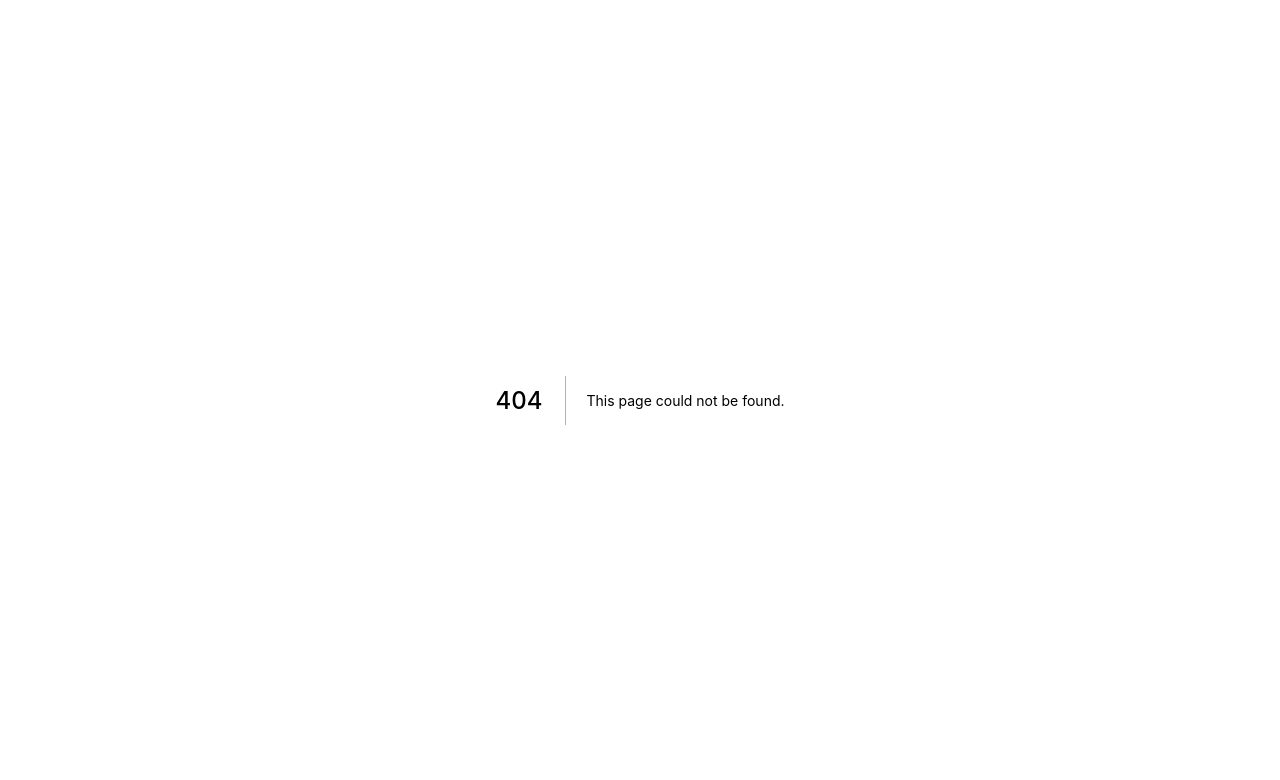
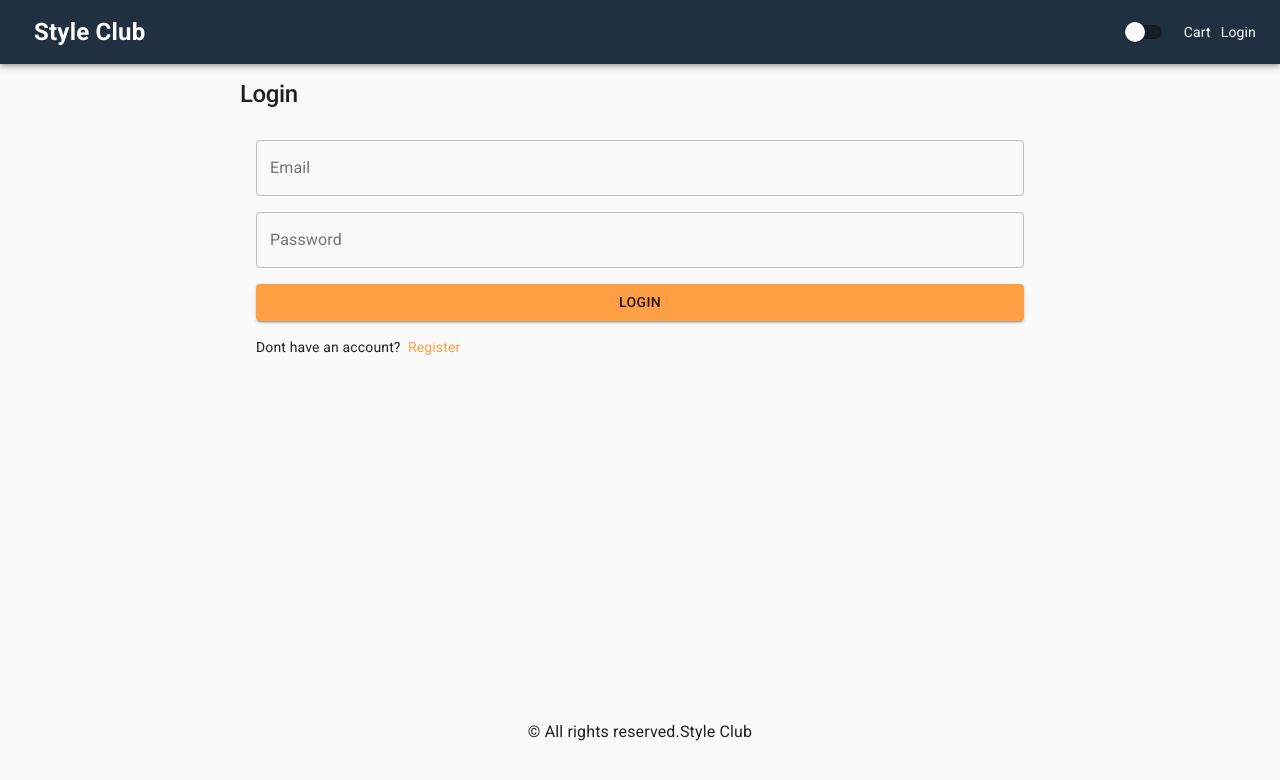
Before and after one commit to Aagam-Jain-113/style-club, a Next.js app: page /login in a window 1280 px wide. Before the commit this address had no page. Shown: the top 780 px of the page. Built offline with nearby package versions, Linux system fonts and the light colour scheme.

Commit message:
added: Login page

```diff
--- a/components/Layout.js
+++ b/components/Layout.js
@@ -1,14 +1,16 @@
 import React, { useContext } from 'react'
 import Head from 'next/head'
-import { AppBar, Container, createTheme, Link, Toolbar, Badge, Typography, ThemeProvider, CssBaseline, Switch } from '@material-ui/core'
+import { AppBar, Container, createTheme, Link, Menu, MenuItem, Toolbar, Badge, Typography, ThemeProvider, CssBaseline, Switch, Button } from '@material-ui/core'
 import useStyles from '../utils/styles'
 import NextLink from 'next/link'
 import { Store } from '../utils/Store'
 import Cookies from 'js-cookie';
+import { useRouter } from 'next/router'
 
 export default function Layout({ title, children, description }) {
+    const router = useRouter();
     const { state, dispatch } = useContext(Store);
-    const { darkMode, cart } = state;
+    const { darkMode, cart, userInfo } = state;
     const theme = createTheme({
         typography: {
             h1: {
@@ -41,6 +43,20 @@ export default function Layout({ title, children, description }) {
         const newDarkMode = !darkMode;
         Cookies.set('darkMode', newDarkMode ? 'ON' : 'OFF');
     };
+    const [anchorEl, setAnchorEl] = React.useState(null);
+    const loginClickHandler = (e) => {
+        setAnchorEl(e.currentTarget);
+    }
+    const loginMenuCloseHandler = () => {
+        setAnchorEl(null);
+    }
+    const logoutClickHandler = ()=>{
+        setAnchorEl(null);
+        dispatch({type: 'USER_LOGOUT'});
+        Cookies.remove('userInfo');
+        Cookies.remove('cartItems');
+        router.push('/');
+    }
     return (
         <div>
             <Head>
@@ -66,11 +82,36 @@ export default function Layout({ title, children, description }) {
                                 {(cart.cartItems.length > 0) ? <Badge color="secondary" badgeContent={cart.cartItems.length}>Cart</Badge> : 'Cart'}
                             </Link>
                         </NextLink>
-                        <NextLink href="/login" passHref>
-                            <Link>
-                                Login
-                            </Link>
-                        </NextLink>
+                        {userInfo ? (
+                            <>
+                                <Button
+                                    aria-controls="simple-menu"
+                                    aria-haspopup="true"
+                                    onClick={loginClickHandler}
+                                    className={classes.navbarButton}
+                                >
+                                    {userInfo.name}
+                                </Button>
+                                <Menu
+                                    id="simple-menu"
+                                    anchorEl={anchorEl}
+                                    keepMounted
+                                    open={Boolean(anchorEl)}
+                                    onClose={loginMenuCloseHandler}
+                                >
+                                    <MenuItem onClick={loginMenuCloseHandler}>Profile</MenuItem>
+                                    <MenuItem onClick={loginMenuCloseHandler}>
+                                        My account
+                                    </MenuItem>
+                                    <MenuItem onClick={logoutClickHandler}>Logout</MenuItem>
+                                </Menu>
+                            </>) :
+                            <NextLink href="/login" passHref>
+                                <Link>
+                                    Login
+                                </Link>
+                            </NextLink>
+                        }
                     </Toolbar>
                 </AppBar>
                 <Container className={classes.main}>
--- /dev/null
+++ b/models/User.js
@@ -0,0 +1,17 @@
+import mongoose  from "mongoose"
+
+const userSchema = new mongoose.Schema(
+    {
+        name: { type: String, required: true },
+        email: { type: String, required: true, unique: true },
+        password: { type: String, required: true },
+        isAdmin: { type: String, required: true, default: false },
+    },
+    {
+        timestamps: true,
+    }
+);
+
+const User = mongoose.models.User || mongoose.model('User', userSchema);
+
+export default User;
--- a/package.json
+++ b/package.json
@@ -8,7 +8,9 @@
   "dependencies": {
     "@material-ui/core": "^4.12.3",
     "axios": "^0.22.0",
+    "bcryptjs": "^2.4.3",
     "js-cookie": "^3.0.1",
+    "jsonwebtoken": "^8.5.1",
     "mongoose": "^6.0.8",
     "next": "latest",
     "next-connect": "^0.10.2",
--- a/pages/api/seed.js
+++ b/pages/api/seed.js
@@ -2,11 +2,14 @@ import nc from 'next-connect'
 import Product from '../../models/Product';
 import db from '../../utils/db';
 import data from '../../utils/data';
+import User from '../../models/User';
 
 const handler  = nc();
 
 handler.get(async (req,res) => {
     await db.connect();
+    await User.deleteMany();
+    await User.insertMany(data.users)
     await Product.deleteMany();
     await Product.insertMany(data.products)
     await db.disconnect();
--- /dev/null
+++ b/pages/api/users/login.js
@@ -0,0 +1,21 @@
+import nc from 'next-connect'
+import User from '../../../models/User';
+import db from '../../../utils/db';
+import bcrypt from 'bcryptjs'
+import { signToken } from '../../../utils/auth';
+
+const handler  = nc();
+
+handler.post(async (req,res) => {
+    await db.connect();
+    const user = await User.findOne({email: req.body.email});
+    await db.disconnect();
+    if(user && bcrypt.compareSync(req.body.password, user.password)){
+        const token = signToken(user);
+        res.send({token, _id: user._id, name: user.name, email: user.email, isAdmin: user.isAdmin});
+    }else{
+        res.status(401).send({message: 'Invalid User or Password'})
+    }
+});
+
+export default handler;
--- /dev/null
+++ b/pages/login.js
@@ -0,0 +1,63 @@
+import { Button, Link, List, ListItem, TextField, Typography } from '@material-ui/core'
+import React from 'react'
+import Layout from '../components/Layout'
+import useStyles from '../utils/styles'
+import NextLink from 'next/link'
+import axios from 'axios'
+import { Store } from '../utils/Store'
+import { useRouter } from 'next/router'
+import Cookies from 'js-cookie'
+
+
+export default function Login() {
+    const router = useRouter();
+    const { redirect } = router.query;
+    const { state, dispatch } = React.useContext(Store);
+    const { userInfo } = state;
+    React.useEffect(() => {
+        if (userInfo) {
+            router.push('/');
+        }
+    }, []);
+    const [email, setEmail] = React.useState('');
+    const [password, setPassword] = React.useState('');
+    const classes = useStyles();
+    const submitHandler = async (e) => {
+        e.preventDefault();
+        try {
+            const { data } = await axios.post('/api/users/login', {
+                email,
+                password,
+            });
+            dispatch({ type: 'USER_LOGIN', payload: data });
+            Cookies.set('userInfo', data);
+            router.push(redirect || "/");
+        }
+        catch (err) {
+            alert(err.response.data ? err.response.data.message : err.message);
+        }
+    }
+    return (
+        <Layout title="Login">
+            <form onSubmit={submitHandler} className={classes.form}>
+                <Typography component="h1" variant="h1">
+                    Login
+                </Typography>
+                <List>
+                    <ListItem>
+                        <TextField variant="outlined" onChange={(e) => setEmail(e.target.value)} fullWidth id="email" label="Email" inputProps={{ type: 'email' }} />
+                    </ListItem>
+                    <ListItem>
+                        <TextField variant="outlined" onChange={(e) => setPassword(e.target.value)} fullWidth id="password" label="Password" inputProps={{ type: 'password' }} />
+                    </ListItem>
+                    <ListItem>
+                        <Button color="primary" fullWidth variant="contained" type="submit">Login</Button>
+                    </ListItem>
+                    <ListItem>
+                        Dont have an account? &nbsp; <NextLink href="/register" passHref><Link>Register</Link></NextLink>
+                    </ListItem>
+                </List>
+            </form>
+        </Layout>
+    )
+}
--- a/utils/Data.js
+++ b/utils/Data.js
@@ -1,4 +1,20 @@
+import bcrypt from 'bcryptjs'
+
 const data = {
+    users: [
+        {
+            name: "John",
+            email: "admin@example.com",
+            password: bcrypt.hashSync("123456"),
+            isAdmin: true,
+        },
+        {
+            name: "Jane",
+            email: "user@example.com",
+            password: bcrypt.hashSync("123456"),
+            isAdmin: false,
+        },
+    ],
     products: [
         {
             name: "Formal Shirt",
--- a/utils/Store.js
+++ b/utils/Store.js
@@ -5,8 +5,11 @@ export const Store = createContext();
 const initialState = {
     darkMode: Cookies.get('darkMode') === 'ON' ? true : false,
     cart: {
-        cartItems: Cookies.get('cartItems') ? JSON.parse(Cookies.get('cartItems')):[]
-    }
+        cartItems: Cookies.get('cartItems') ? JSON.parse(Cookies.get('cartItems')) : []
+    },
+    userInfo: Cookies.get('userInfo')
+        ? JSON.parse(Cookies.get('userInfo'))
+        : null,
 };
 
 function reducer(state, action) {
@@ -27,6 +30,10 @@ function reducer(state, action) {
             Cookies.set('cartItems',JSON.stringify(cartItems))
             return {...state, cart: {...state.cart,cartItems}};
         }
+        case 'USER_LOGIN':
+            return { ...state, userInfo: action.payload };
+        case 'USER_LOGOUT':
+            return { ...state, userInfo: null, cart: { cartItems: [] } };
         default:
             return state;
     }
--- /dev/null
+++ b/utils/auth.js
@@ -0,0 +1,13 @@
+import jwt from 'jsonwebtoken'
+
+const signToken = (user) => {
+    return jwt.sign({ _id: user._id, name: user.name, email: user.email, isAdmin: user.isAdmin },
+
+        process.env.JWT_SECRET,
+        {
+            expiresIn: '30d'
+        }
+    )
+}
+
+export { signToken };
--- a/utils/styles.js
+++ b/utils/styles.js
@@ -20,6 +20,14 @@ const useStyles = makeStyles({
     },
     grow: {
         flexGrow: 1,
+    },
+    form: {
+        maxWidth: "800px",
+        margin: "0 auto",
+    },
+    navbarButton: {
+        color: "#fff",
+        textTransform: 'initial',
     }
 
 })
```
Also changed, not shown: pages/cart.js (+6 -1 lines), pages/shipping.js (added, +17 -0 lines), 1 other file (tests, documents, lock files or other folders).
